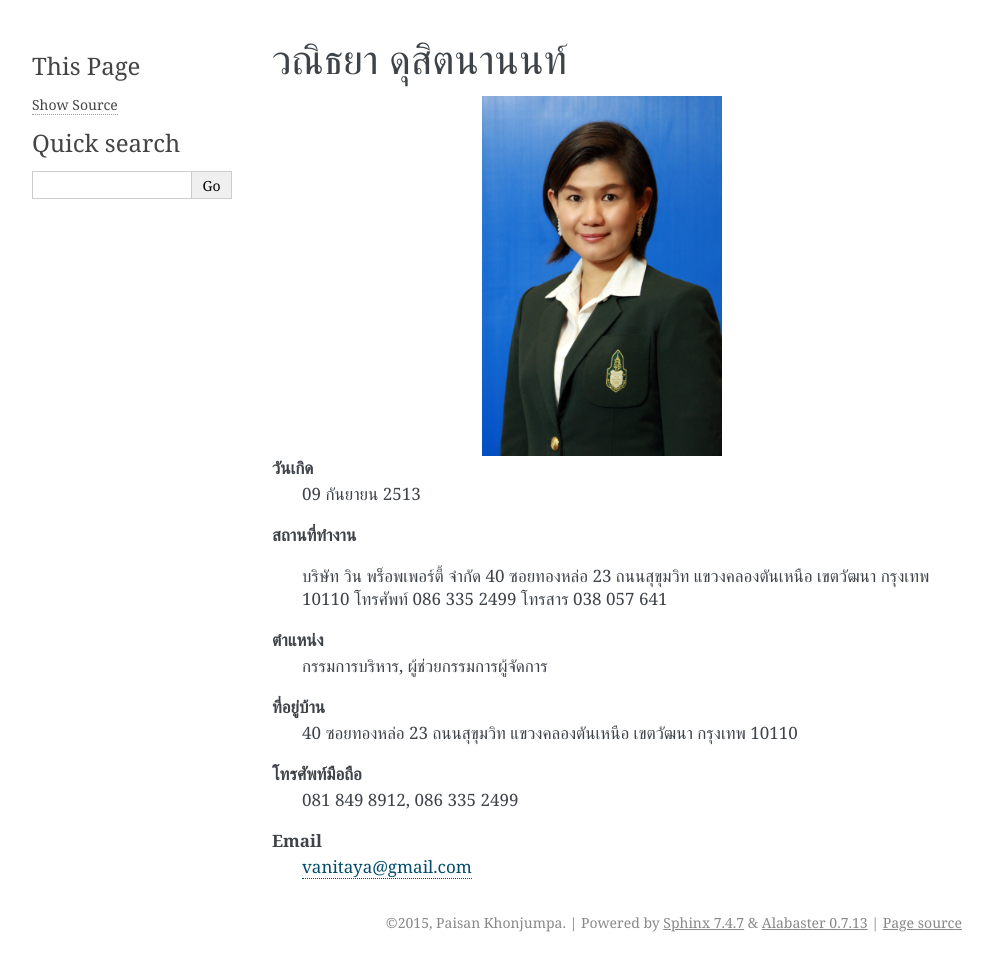
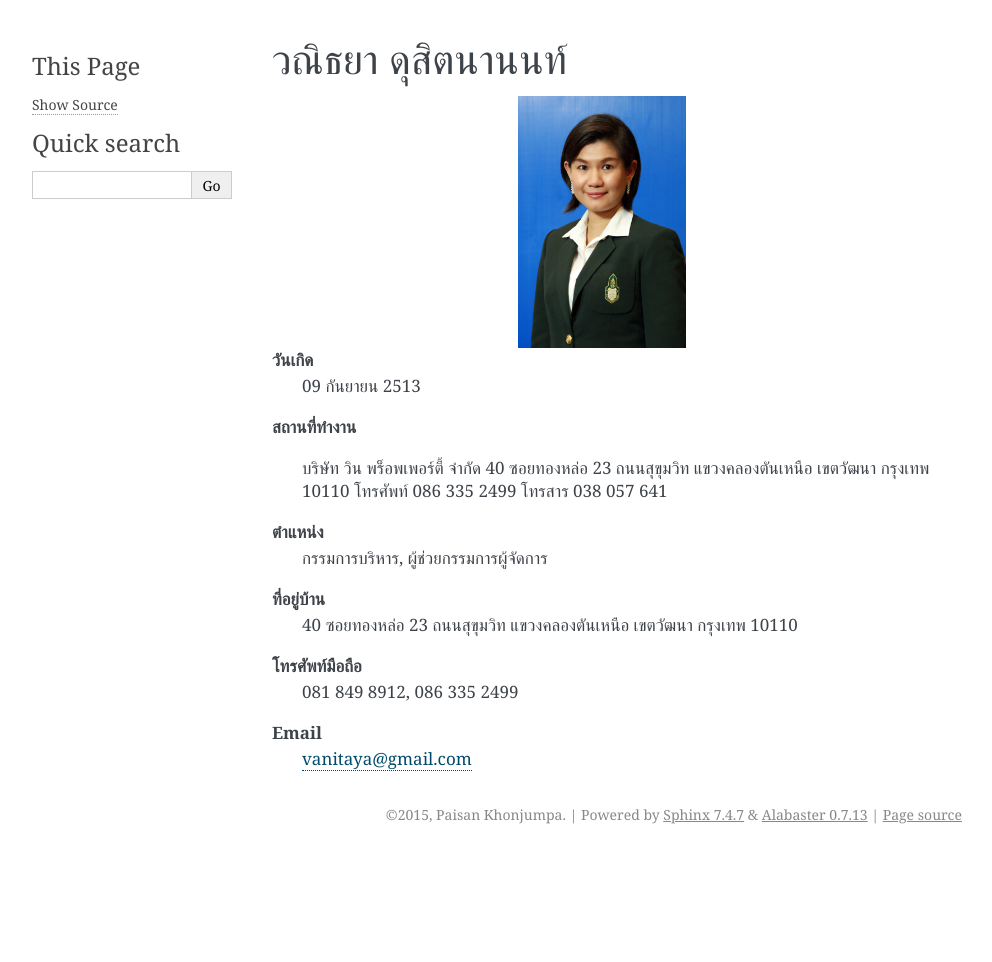
Before and after one commit to paisan/pss11, a Sphinx documentation site: the page built from source/profiles/3094.rst, in a window 1280 px wide. Shown: the whole page, without its empty margins (148-1140 px from the left). Built offline with Sphinx 7.4.7, drawn with Linux system fonts in a browser that asks for light colours; after the commit the page ends 900 px from its top, so only the background shows below that.

Commit message:
Vanitaya image rediced to 7%

```diff
--- a/source/profiles/3094.rst
+++ b/source/profiles/3094.rst
@@ -4,11 +4,11 @@
 ===================
 
 .. image:: /images/3094.jpg
-   :scale: 10 %
+   :scale: 7 %
    :alt: วณิธยา ดุสิตนานนท์
    :align: center
 
-.. index:: ไพศาล
+.. index:: วณิธยา
 
 **วันเกิด**
 	09 กันยายน 2513
```
